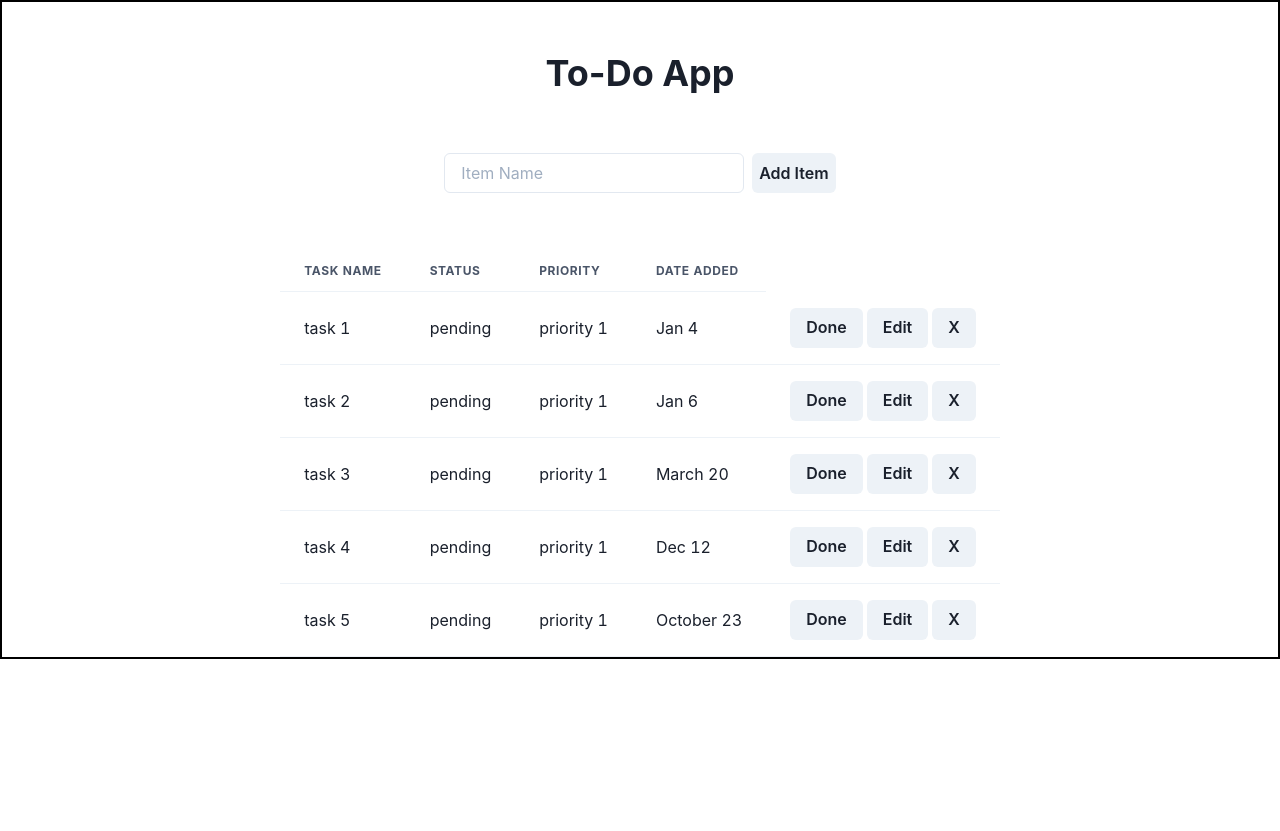
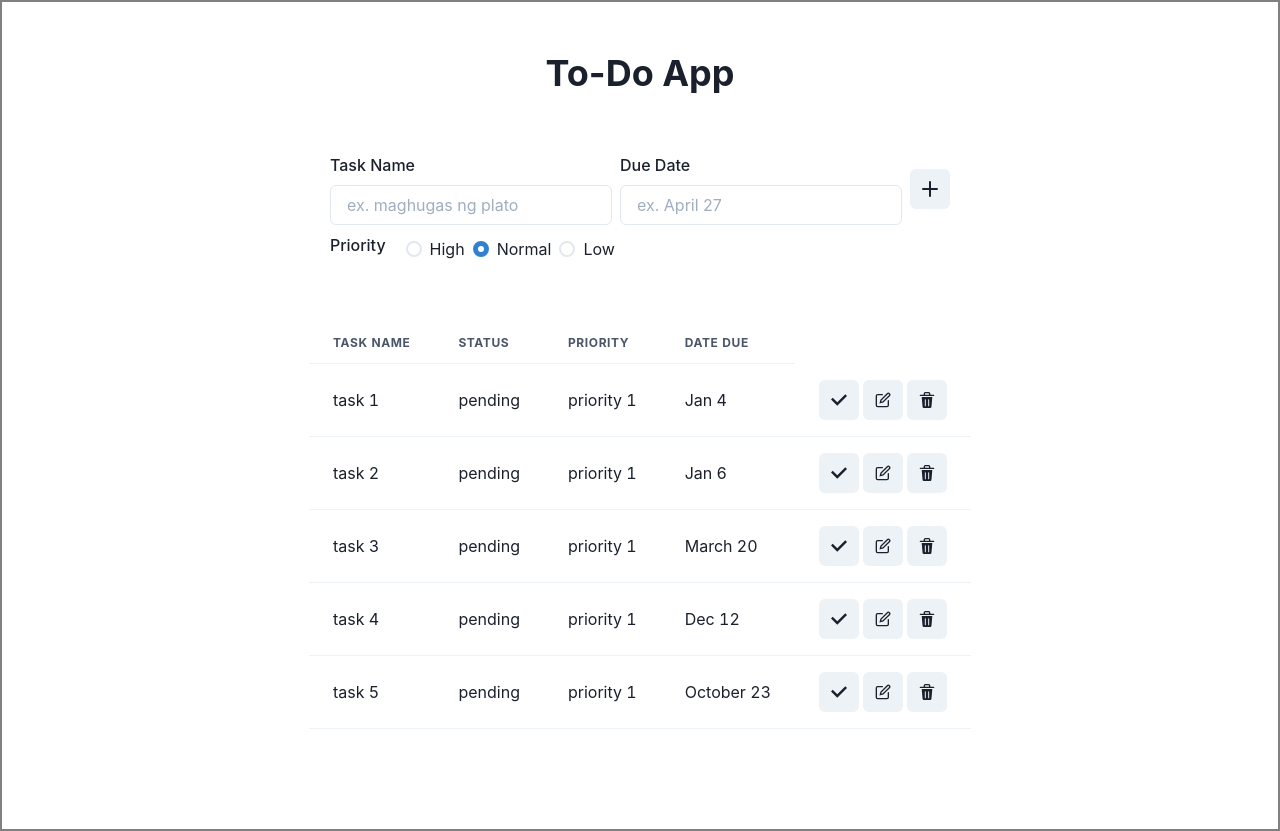
Before and after one commit to beamariano/next-to-do, a Next.js app: page / in a window 1280 px wide. Before the commit the page ends 800 px from the top, so only its background shows below. Built offline with nearby package versions, Linux system fonts and the light colour scheme.

Commit message:
feat: add new task form; revisions

```diff
--- a/package.json
+++ b/package.json
@@ -8,6 +8,7 @@
     "lint": "next lint"
   },
   "dependencies": {
+    "@chakra-ui/icons": "^2.0.2",
     "@chakra-ui/react": "^1.7.3",
     "@emotion/react": "^11",
     "@emotion/styled": "^11",
--- a/pages/index.js
+++ b/pages/index.js
@@ -18,6 +18,7 @@ import {
 
 import { v4 as uuidv4 } from "uuid";
 import ToDoTable from "../src/components/ToDoTable";
+import NewTaskForm from "../src/components/NewTaskForm";
 
 const Home = () => {
   const [tasks, setTasks] = useState([
@@ -62,30 +63,24 @@ const Home = () => {
   const [newItemPriority, setNewItemPriority] = useState("high");
   const [newItemStatus, setNewItemStatus] = useState("pending");
 
-  const addItem = () => {
-    let newItemObject = {
-      id: uuidv4(),
-      name: newItem,
-      date_due: new Date(),
-      priority: newItemPriority,
-      status: newItemStatus,
-    };
-    if (newItem !== "" && !tasks.includes(newItem)) {
-      let temporaryArrayIncludingNewItem = tasks;
-      temporaryArrayIncludingNewItem.push(newItemObject);
-      setTasks(temporaryArrayIncludingNewItem);
-      setNewItem("");
-    } else {
-      alert("This task already exists");
-    }
+  const addItem = (newItemObject) => {
+    console.log(newItemObject);
+    // if (newItem !== "" && !tasks.includes(newItem)) {
+    //   let temporaryArrayIncludingNewItem = tasks;
+    //   temporaryArrayIncludingNewItem.push(newItemObject);
+    //   setTasks(temporaryArrayIncludingNewItem);
+    //   setNewItem("");
+    // } else {
+    //   alert("This task already exists");
+    // }
   };
 
-  const done = () => {
+  const done = (taskId) => {
     console.log("done");
   };
 
-  const removeItem = (taskName) => {
-    console.log(taskName);
+  const remove = (taskId) => {
+    console.log("remove", taskId);
     // setTasks(
     //   tasks.filter((task) => {
     //     return task != taskName;
@@ -93,40 +88,22 @@ const Home = () => {
     // );
   };
 
-  const editItem = (taskId) => {
-    console.log(taskId);
+  const edit = (taskId) => {
+    console.log("edit", taskId);
   };
 
   return (
-    <Container border="2px solid black" maxWidth="100%">
+    <Container border="2px solid gray" maxWidth="100%" pb="100px">
       <VStack>
         <Heading as="h1" mt="50px">
           To-Do App
         </Heading>
         <HStack justifyContent="space-between" py="50px">
-          <Input
-            placeholder="Item Name"
-            value={newItem}
-            onChange={(e) => {
-              setNewItem(e.target.value);
-            }}
-          />
-          <Button
-            onClick={() => {
-              addItem();
-            }}
-          >
-            Add Item
-          </Button>
+          <NewTaskForm addItem={addItem} />
         </HStack>
         <Center>
           <Container maxW="1440px" w="100%">
-            <ToDoTable
-              tasks={tasks}
-              done={done}
-              editItem={editItem}
-              removeItem={removeItem}
-            />
+            <ToDoTable tasks={tasks} done={done} edit={edit} remove={remove} />
           </Container>
         </Center>
       </VStack>
--- /dev/null
+++ b/src/components/NewTaskForm.js
@@ -0,0 +1,121 @@
+import React, { useEffect, useState } from "react";
+import {
+  Box,
+  Button,
+  Center,
+  Container,
+  Flex,
+  FormControl,
+  FormErrorMessage,
+  FormHelperText,
+  FormLabel,
+  Heading,
+  HStack,
+  IconButton,
+  Input,
+  Radio,
+  RadioGroup,
+  VStack,
+} from "@chakra-ui/react";
+
+import { AddIcon } from "@chakra-ui/icons";
+// import PropTypes from 'prop-types'
+import { v4 as uuidv4 } from "uuid";
+
+const NewTaskForm = () => {
+  const [newItemName, setNewItemName] = useState("");
+  const [newItemPriority, setNewItemPriority] = useState("normal");
+  const [newItemStatus, setNewItemStatus] = useState("pending");
+  const [newItemDueDate, setNewItemDueDate] = useState("");
+
+  const addItemHandler = () => {
+    // e.preventDefault(e);
+    let newItemObject = {
+      id: uuidv4(),
+      name: newItemName,
+      date_due: newItemDueDate,
+      priority: newItemPriority,
+      status: newItemStatus,
+    };
+    console.log(newItemObject);
+    addItemHandler(newItemObject);
+  };
+
+  useEffect(() => {
+    console.log(newItemPriority);
+  });
+
+  return (
+    <Box>
+      <VStack>
+        <HStack>
+          <FormControl>
+            <FormLabel htmlFor="name">Task Name</FormLabel>
+            <Input
+              placeholder="ex. maghugas ng plato"
+              value={newItemName}
+              onChange={(e) => {
+                setNewItemName(e.target.value);
+              }}
+            />
+          </FormControl>
+          <FormControl>
+            <FormLabel htmlFor="date">Due Date</FormLabel>
+            <Input
+              placeholder="ex. April 27"
+              value={newItemDueDate}
+              onChange={(e) => {
+                setNewItemDueDate(e.target.value);
+              }}
+            />
+          </FormControl>
+          <IconButton
+            icon={<AddIcon />}
+            onClick={(e) => {
+              e.preventDefault();
+              addItemHandler();
+            }}
+          />
+        </HStack>
+
+        <FormControl>
+          <HStack>
+            <FormLabel as="legend">Priority</FormLabel>
+            <RadioGroup defaultValue="normal">
+              <HStack>
+                <Radio
+                  value="high"
+                  onChange={(e) => {
+                    setNewItemPriority(e.target.value);
+                  }}
+                >
+                  High
+                </Radio>
+                <Radio
+                  value="normal"
+                  onChange={(e) => {
+                    setNewItemPriority(e.target.value);
+                  }}
+                >
+                  Normal
+                </Radio>
+                <Radio
+                  value="low"
+                  onChange={(e) => {
+                    setNewItemPriority(e.target.value);
+                  }}
+                >
+                  Low
+                </Radio>
+              </HStack>
+            </RadioGroup>
+          </HStack>
+        </FormControl>
+      </VStack>
+    </Box>
+  );
+};
+
+// NewTaskForm.propTypes = {}
+
+export default NewTaskForm;
--- a/src/components/ToDoTable.js
+++ b/src/components/ToDoTable.js
@@ -22,24 +22,25 @@ import {
   Tr,
   UnorderedList,
   VStack,
+  IconButton,
+  Icon,
 } from "@chakra-ui/react";
 
-const ToDoTable = ({ tasks }) => {
-  console.log(tasks);
+import { CheckIcon, DeleteIcon, EditIcon } from "@chakra-ui/icons";
+
+const ToDoTable = ({ tasks, done, edit, remove }) => {
   return (
     <TableContainer w="100%">
       <Table variant="simple">
-        {/* <TableCaption>Notes</TableCaption> */}
         <Thead>
           <Tr>
             <Th>Task Name</Th>
             <Th>Status</Th>
             <Th>Priority</Th>
-            <Th>Date Added</Th>
+            <Th>Date Due</Th>
           </Tr>
         </Thead>
         <Tbody>
-          {/* <UnorderedList> */}
           {tasks.map((task, index) => (
             <Tr key={index}>
               <Td>
@@ -58,18 +59,22 @@ const ToDoTable = ({ tasks }) => {
               </Td>
               <Td>
                 <HStack spacing={1}>
-                  <Button onClick={() => done(task.id)}>Done</Button>
-                  <Button ml={10} onClick={() => editItem(task.id)}>
-                    Edit
-                  </Button>
-                  <Button ml={10} onClick={() => removeItem(task.id)}>
-                    X
-                  </Button>
+                  <IconButton
+                    icon={<CheckIcon />}
+                    onClick={() => done(task.id)}
+                  />
+                  <IconButton
+                    icon={<EditIcon />}
+                    onClick={() => edit(task.id)}
+                  />
+                  <IconButton
+                    icon={<DeleteIcon />}
+                    onClick={() => remove(task.id)}
+                  />
                 </HStack>
               </Td>
             </Tr>
           ))}
-          {/* </UnorderedList> */}
         </Tbody>
       </Table>
     </TableContainer>
```
Also changed, not shown: 1 other file (tests, documents, lock files or other folders).
